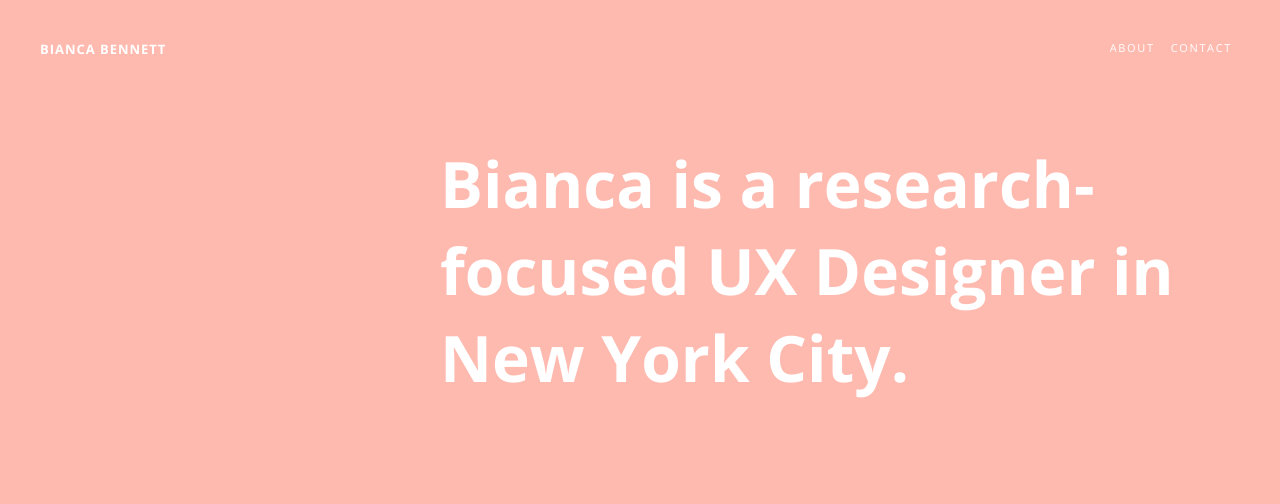
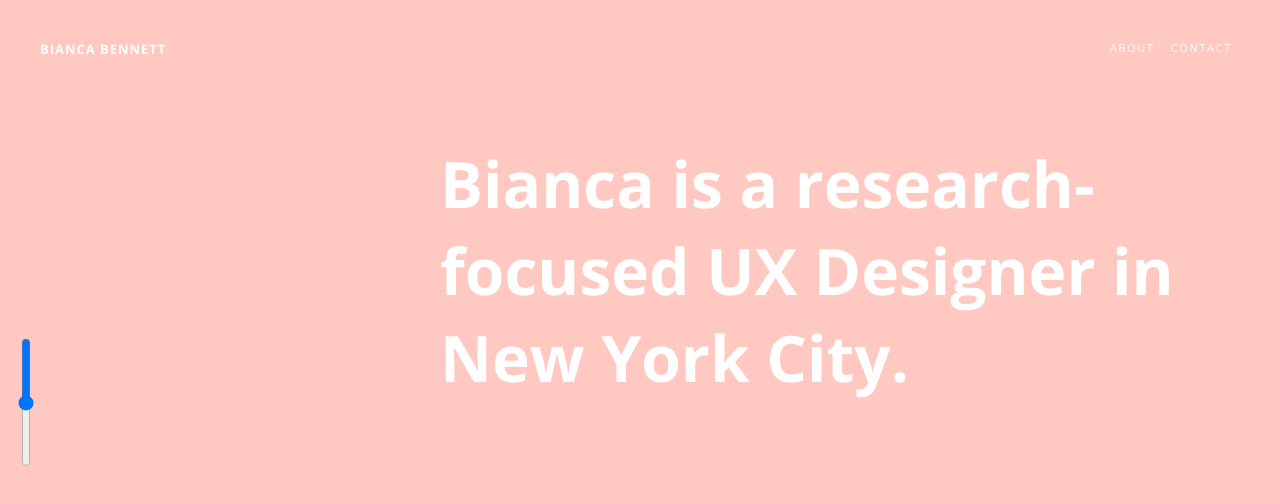
Before and after one commit to biancanicolebennett/biancanicolebennett.github.io, a website with bundled scripts: page index.html in a window 1280 px wide. Built offline with nearby package versions, Linux system fonts and the light colour scheme.

Commit message:
added background adjust slider

```diff
--- a/index.html
+++ b/index.html
@@ -8,6 +8,7 @@
     <link href="./build/main.css" media="all" rel="stylesheet">
   </head>
   <body>
+  <div id="background"></div>
   <div id="nav">
     <div id="links" class="content">
         <h1 class="name" data-link="home">Bianca Bennett</h1>
--- /dev/null
+++ b/src/bg-adjust/index.ts
@@ -0,0 +1,28 @@
+import "./styles.css";
+import { queueTask } from "../taskqueue";
+
+var val;
+var bg;
+var slider;
+
+
+function updateBackground() {
+    bg.style.opacity = (slider.value / 100).toFixed(3);
+}
+
+function handleChange(event) {
+    queueTask(updateBackground);
+}
+
+export function initSlider() {
+    bg = document.getElementById("background");
+
+    slider = document.createElement("input");
+    slider.type = "range";
+    slider.className = "slider";
+    slider.min = "0";
+    slider.max = "100";
+    slider.addEventListener("change", handleChange);
+
+    document.body.appendChild(slider);
+}
--- /dev/null
+++ b/src/bg-adjust/styles.css
@@ -0,0 +1,22 @@
+@import "../vars.css";
+
+.slider {
+    position: fixed;
+    left: 32px;
+    top: 50%;
+    z-index: 1;
+    transform-origin: left top;
+    transform: rotate(90deg) translateX(-64px);
+}
+
+#background {
+    position: fixed;
+    top: 0;
+    left: 0;
+    bottom: 0;
+    right: 0;
+    background: var(--background--dark);
+    pointer-events: none;
+    z-index: -1;
+    opacity: 0.5;
+}
--- a/src/main.ts
+++ b/src/main.ts
@@ -4,6 +4,7 @@ import { initNav } from "./nav";
 import { initHome } from "./home";
 import { initAbout } from "./about";
 import { initContact } from "./contact";
+import { initSlider } from "./bg-adjust";
 
 
 void function init() {
@@ -11,4 +12,5 @@ void function init() {
     queueTask(initHome);
     queueTask(initAbout);
     queueTask(initContact);
+    queueTask(initSlider);
 }();
--- a/src/vars.css
+++ b/src/vars.css
@@ -1,6 +1,6 @@
 :root {
-    --background: #ffbab0;
-
+    --background: #ffd7d2;
+    --background--dark: #ffbab0;
     --body-font: 'Open Sans', sans-serif;
     --text-color: white;
     --text-color-hover: gray;
```
Also changed, not shown: build/main.css, build/main.js.
